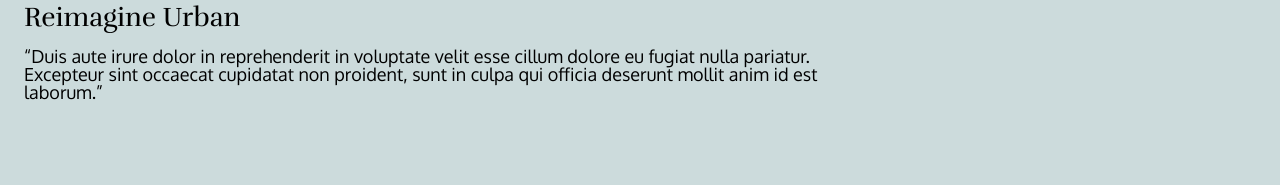
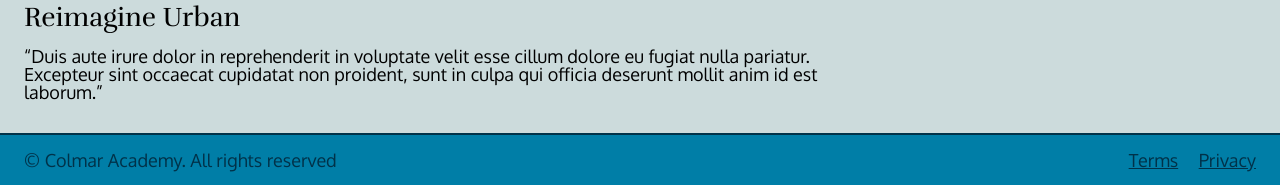
Before and after one commit to joshkls333/ColmarAcademy, a plain HTML site: page index.html in a window 1280 px wide. Shown: the part 2840-3025 px from the top of the page. Before the commit the page ends 2973 px from the top, so only its background shows below. Drawn offline with Linux system fonts and the light colour scheme.

Commit message:
added footer section

```diff
--- a/index.html
+++ b/index.html
@@ -160,6 +160,7 @@
       <div class="holder-thesis">
 
         <div class="holder-thesis-vid">
+
           <div class="holder-vid">
             <video src="./resources/videos/thesis.mp4" controls></video>
           </div>
@@ -191,13 +192,16 @@
           </div>
 
         </div>
-
       </div>
 
     </section>
 
     <footer>
-
+      <p class="copy">&copy; Colmar Academy. All rights reserved</p>
+      <div class="links">
+        <a href="#">Terms</a>
+        <a href="#">Privacy</a>
+      </div>
     </footer>
 
   </body>
--- a/resources/css/style.css
+++ b/resources/css/style.css
@@ -306,3 +306,27 @@ video {
   justify-content: center;
   margin-right: 8px;
 }
+
+footer {
+  background-color: #007EA7;
+  color: #003249;
+  padding: 0 24px;
+  border-top: 2px solid #003249;
+  display: flex;
+  justify-content: space-between;
+}
+
+footer a {
+  display: inline-block;
+  margin: 16px 0 0 16px;
+  text-decoration: underline;
+}
+
+footer a:hover{
+  text-decoration: none;
+}
+
+.copy {
+  display: block;
+  padding: 16px 0;
+}
```
